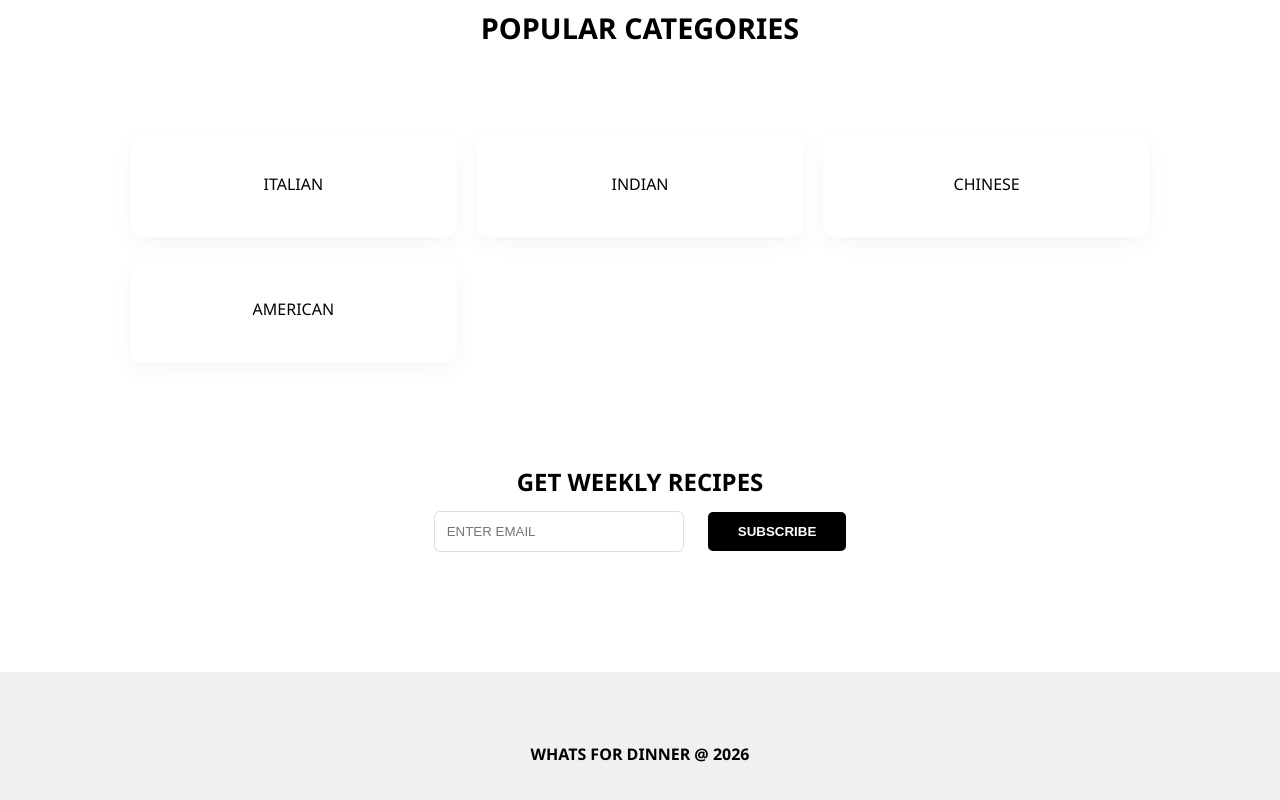
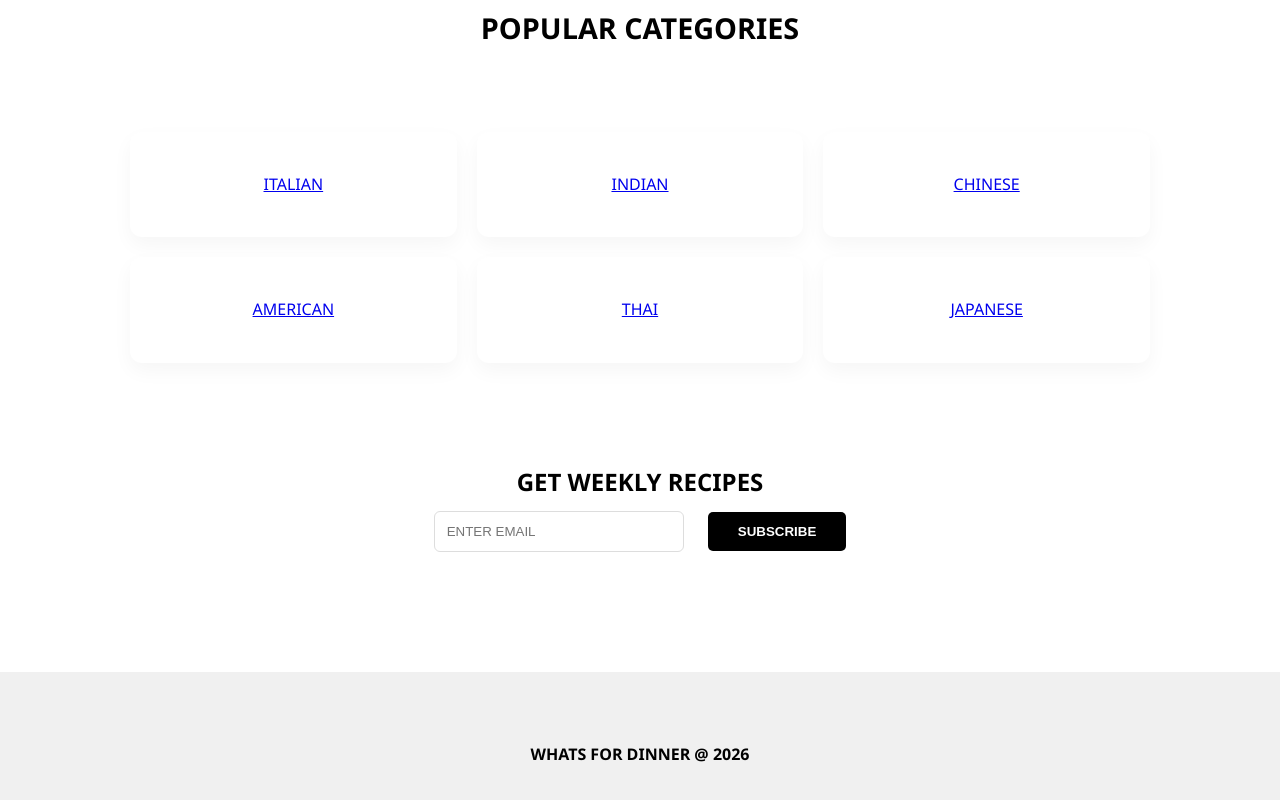
Before and after one commit to code-by-panashe-sanyanga/WHATS-FOR-DINNER, a plain HTML site: page recipes.html in a window 1280 px wide. Shown: the part 1656-2456 px from the top of the page. Drawn offline with Linux system fonts and the light colour scheme.

Commit message:
Link popular categories on recipes page and add Thai & Japanese

```diff
--- a/recipes.html
+++ b/recipes.html
@@ -90,10 +90,12 @@
     <section class="category-section">
       <h2 class="section-title">POPULAR CATEGORIES</h2>
       <div class="category-grid">
-        <div class="category-card">ITALIAN</div>
-        <div class="category-card">INDIAN</div>
-        <div class="category-card">CHINESE</div>
-        <div class="category-card">AMERICAN</div>
+        <a href="italian/" class="category-card">ITALIAN</a>
+        <a href="indian/" class="category-card">INDIAN</a>
+        <a href="chinese/" class="category-card">CHINESE</a>
+        <a href="american/" class="category-card">AMERICAN</a>
+        <a href="thai/" class="category-card">THAI</a>
+        <a href="japanese/" class="category-card">JAPANESE</a>
       </div>
     </section>
 
```
